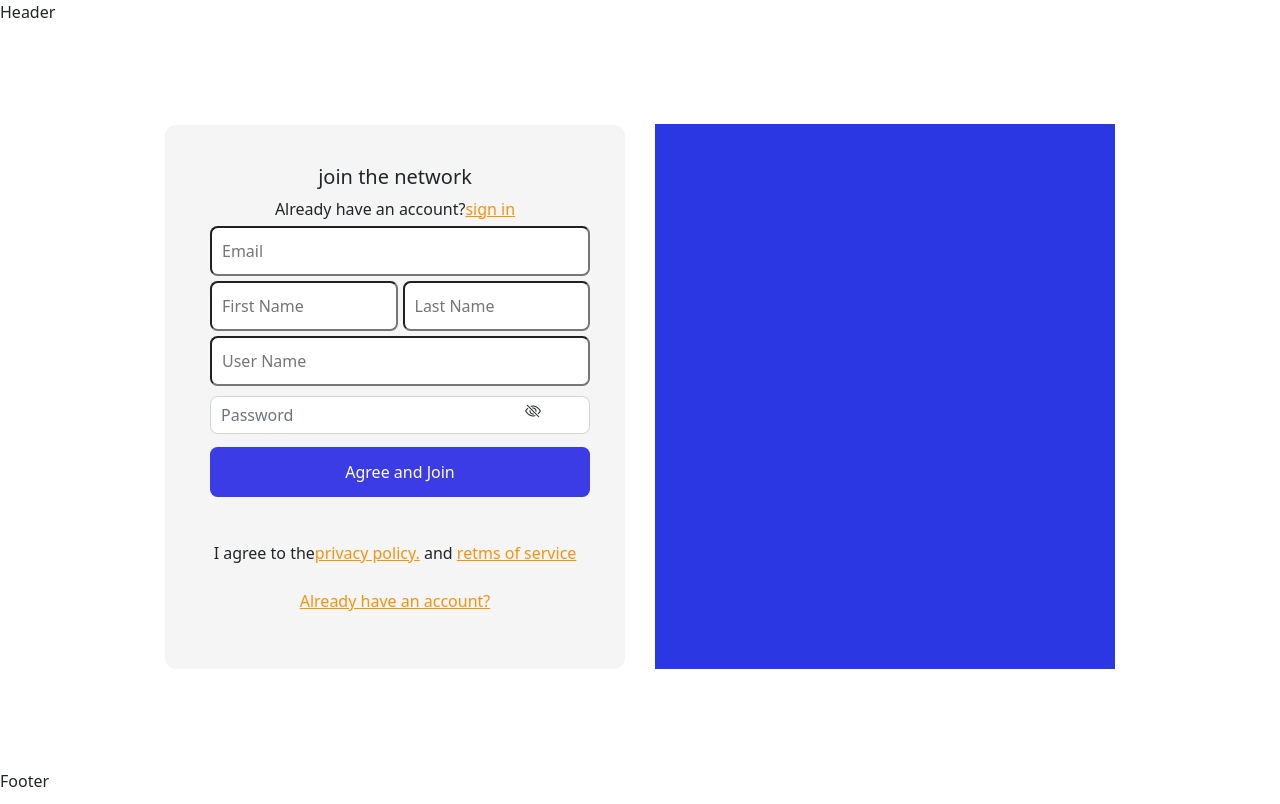
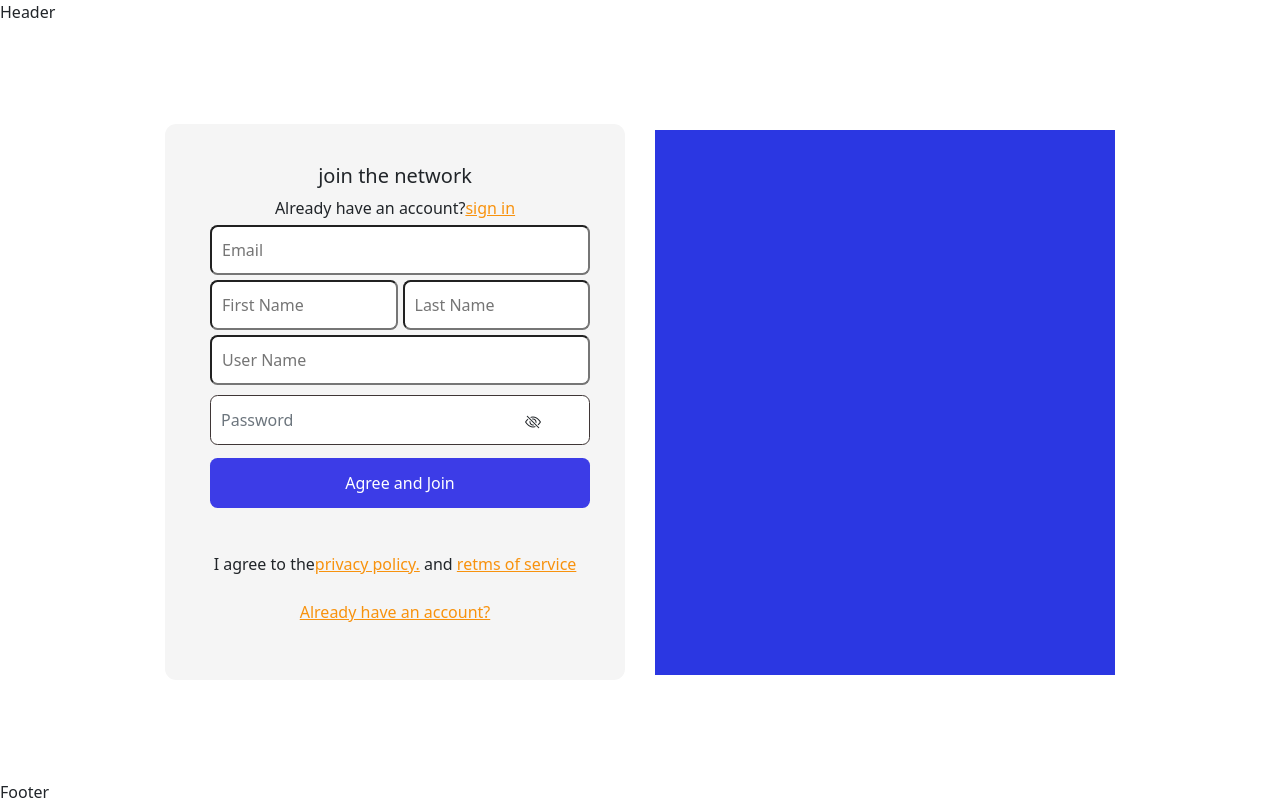
Before and after one commit to United-Tech/Questions-and-Answer-Platform-MERN-Stack, a React (Create React App) app in the folder client/: page /Signup in a window 1280 px wide. Built offline with nearby package versions, Linux system fonts and the light colour scheme.

Commit message:
input height adjusted

```diff
--- a/client/src/Pages/Signup/Signup.css
+++ b/client/src/Pages/Signup/Signup.css
@@ -63,9 +63,12 @@
   width: 100%;
   height: 50px;
 }
-.password {
+.password input{
   width: 100%;
-  height: 50px;
+  height: 50px!important;
+   border-radius: 2mm;
+   border-color:  rgb(63, 54, 54);
+   border-width: 0.5mm;
 }
 
 .eye {
--- a/client/src/Pages/Signup/Signup.js
+++ b/client/src/Pages/Signup/Signup.js
@@ -33,7 +33,6 @@ const Signup = () => {
           <Link className="link" to="/login">
             sign in
           </Link>
-
           <form className="sign">
             <input type="text" className="email" placeholder="Email"></input>
             <br></br>
@@ -43,9 +42,8 @@ const Signup = () => {
             </div>
             <input className="userName" placeholder="User Name"></input>
             <br></br>
-
+            <div className="password">
               <input
-             className="password"
                 type={passwordType}
                 onChange={handlePasswordChange}
                 value={passwordInput}
@@ -53,11 +51,9 @@ const Signup = () => {
                 class="form-control"
                 placeholder="Password"
               />
+            </div>
 
-            <span
-              className="eye"
-              onClick={togglePassword}
-            >
+            <span className="eye" onClick={togglePassword}>
               {passwordType === "password" ? (
                 <i className="bi bi-eye-slash"></i>
               ) : (
```
Lines whose indentation alone changed are shown as unchanged.
